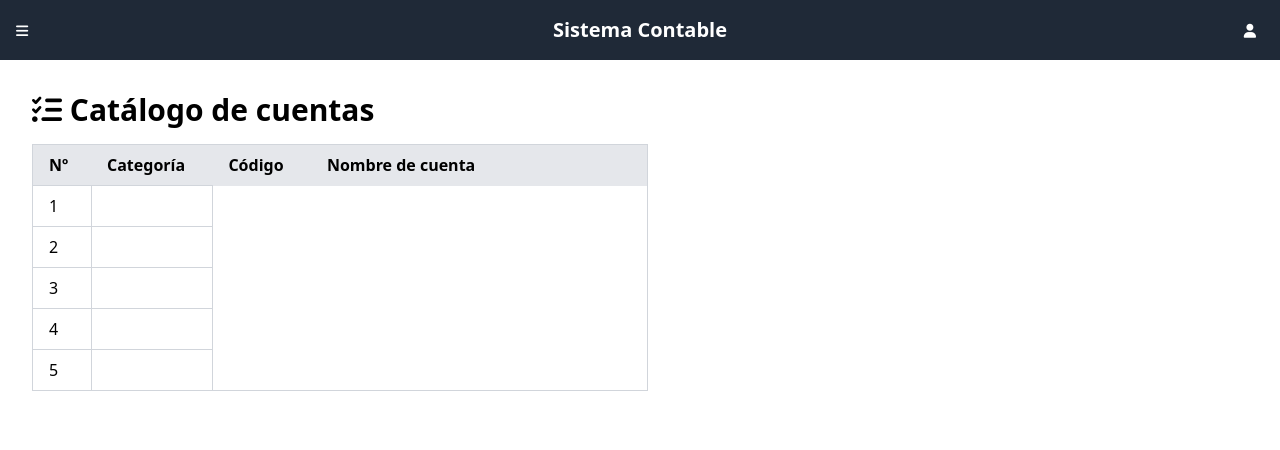
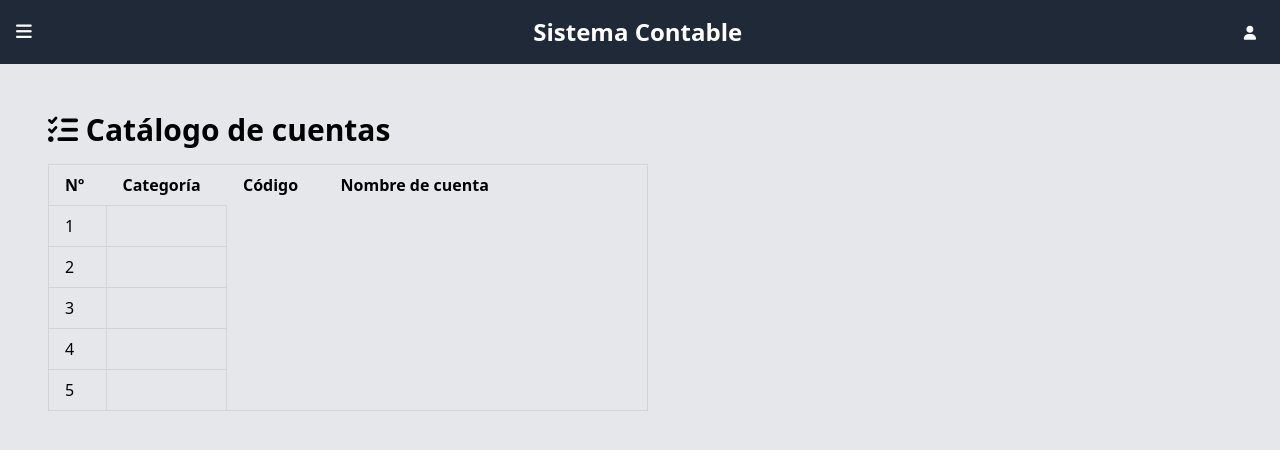
Before and after one commit to ado1203/ProyectoSIC-SistemaContableCodeCrafters, a Django app: page /account/ in a window 1280 px wide. Shown: the top 450 px of the page. Run offline with Django 4.2, Linux system fonts and the light colour scheme; data comes from the database, SQL or seed files in the repository; parts of the project's set-up code (start-up, migrations or seed data) failed here and were passed over; some libraries are stand-ins or nearby versions.

Commit message:
Add styles to the home and base page

```diff
--- a/templates/base.html
+++ b/templates/base.html
@@ -6,21 +6,31 @@
     <title>Sistema Contable CodeCrafters</title>
     <link rel="stylesheet" href="https://cdn.jsdelivr.net/npm/tailwindcss@2.2.16/dist/tailwind.min.css">
     <link rel="stylesheet" href="https://cdnjs.cloudflare.com/ajax/libs/font-awesome/6.0.0-beta3/css/all.min.css">
+    <link rel="stylesheet" href="https://cdnjs.cloudflare.com/ajax/libs/animate.css/4.1.1/animate.min.css">
 </head>
-<body>
+<body class="bg-gray-200">
+    <style>
+        /* Cambia el color del texto y el fondo al pasar el ratón sobre las opciones del menú */
+        #menuPanel a:hover {
+            color: #000 !important; /* Cambia el color del texto */
+            background-color: #fff !important; /* Cambia el color de fondo */
+        }
+        /* Cambia el color del texto y el fondo al pasar el ratón sobre las opciones del menú de usuario */
+        .userDropdown a:hover {
+            color: #fff !important; /* Cambia el color del texto */
+            background-color: #000 !important; /* Cambia el color de fondo */
+        }
+    </style>
     <nav class="bg-gray-800 p-4">
-        <ul class="flex justify-between space-x-4 items-center">
-            <li>
-                <button id="menuButton" class="text-white group cursor-pointer">
-                    <i class="fas fa-bars text-sm"></i>
-                    <span style="margin-left: 8px;"></span>
-                </button>
-            </li>
-            <li class="text-white text-xl font-bold">Sistema Contable</li> <!-- Nuevo elemento -->
-            <li class="relative group userLink">
+        <div class="flex justify-between items-center">
+            <button id="menuButton" class="text-white cursor-pointer">
+                <i class="fas fa-bars text-lg"></i>
+            </button>
+            <div class="text-white text-2xl font-bold">Sistema Contable</div>
+            <div class="relative group userLink">
                 <a href="#" class="text-white group cursor-pointer">
                     <i class="fas fa-user text-sm group-hover:block hidden"></i>
-                    <span style="margin-left: 8px;">{{ user.username }}</span>
+                    <span class="ml-2">{{ user.username }}</span>
                 </a>
                 <ul class="hidden absolute right-0 mt-2 bg-gray-800 text-white group-hover:block z-10 w-32 userDropdown">
                     {% if user.is_superuser %}
@@ -35,13 +45,13 @@
                     <li>
                         <a href="{% url 'logout' %}" class="block p-2">
                             <i class="fas fa-sign-out-alt mr-2"></i>
-                            <span> Logout</span>
+                            <span>Logout</span>
                         </a>
                     </li>
                     {% endif %}
                 </ul>
-            </li>
-        </ul>
+            </div>
+        </div>
     </nav>
 
     <!-- Panel desplegable menu lateral -->
@@ -56,7 +66,7 @@
         <ul class="space-y-4">
             <li><a href="{%url 'home'%}">Inicio</a></li>
             <li><a href="{%url 'create_account' %}">Agregar cuenta</a></li>
-            <li><a href="{% url 'account' %}">Cátalgo de cuentas</a></li>
+            <li><a href="{% url 'account' %}">Cátlogo de cuentas</a></li>
             <li><a href="#">Registro de transacciones</a></li>
             <li><a href="#">Libro Mayor</a></li>
             <li><a href="#">Balance de comprobación</a></li>
@@ -65,44 +75,44 @@
         </ul>
     </div>
 
-    <div class="container mx-auto p-4">
+    <div id="contentDiv" class="container mx-auto p-4 md:p-8">
         {% block content %}
         {% endblock %}
     </div>
+
     <!-- Scripts -->
     <script>
         const menuButton = document.getElementById('menuButton');
         const menuPanel = document.getElementById('menuPanel');
+        const contentDiv = document.getElementById('contentDiv');
         const closeButton = document.getElementById('closeButton');
-        const userLinks = document.querySelectorAll('.userLink');
-        const userDropdown = document.querySelector('.userDropdown');
 
         menuButton.addEventListener('click', () => {
-            if (!userDropdown.classList.contains('hidden')) {
-                userDropdown.classList.add('hidden');
-            }
-            menuPanel.classList.toggle('-translate-x-full');
+            menuPanel.style.transform = 'translateX(0)';
+            contentDiv.style.transform = 'translateX(250px)'; // Ajusta el valor según el ancho del menú
         });
 
         closeButton.addEventListener('click', () => {
-            menuPanel.classList.add('-translate-x-full');
+            menuPanel.style.transform = 'translateX(-100%)';
+            contentDiv.style.transform = 'translateX(0)';
         });
 
-        userLinks.forEach(userLink => {
-            userLink.addEventListener('click', () => {
-                if (!menuPanel.classList.contains('-translate-x-full')) {
-                    menuPanel.classList.add('-translate-x-full');
-                }
-                userDropdown.classList.toggle('hidden');
-            });
+        // Desplegar menú de usuario
+        const userLink = document.querySelector('.userLink');
+        const userDropdown = document.querySelector('.userDropdown');
+
+        userLink.addEventListener('click', () => {
+            userDropdown.classList.toggle('hidden');
         });
 
-        // Cerrar el panel si se hace clic fuera del panel
+        // Cerrar el menú si se hace clic fuera del menú
         window.addEventListener('click', (event) => {
             if (!menuPanel.contains(event.target) && !menuButton.contains(event.target)) {
-                menuPanel.classList.add('-translate-x-full');
+                menuPanel.style.transform = 'translateX(-100%)';
+                contentDiv.style.transform = 'translateX(0)';
             }
         });
     </script>
+    <script src="https://cdnjs.cloudflare.com/ajax/libs/animate.css/4.1.1/animate.min.js"></script>
 </body>
 </html>
```
Also changed, not shown: login/templates/home.html (+33 -1 lines).
